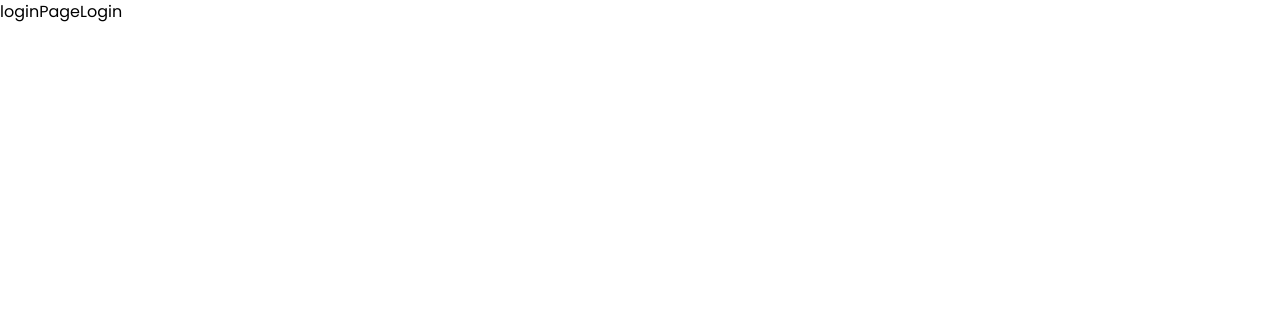
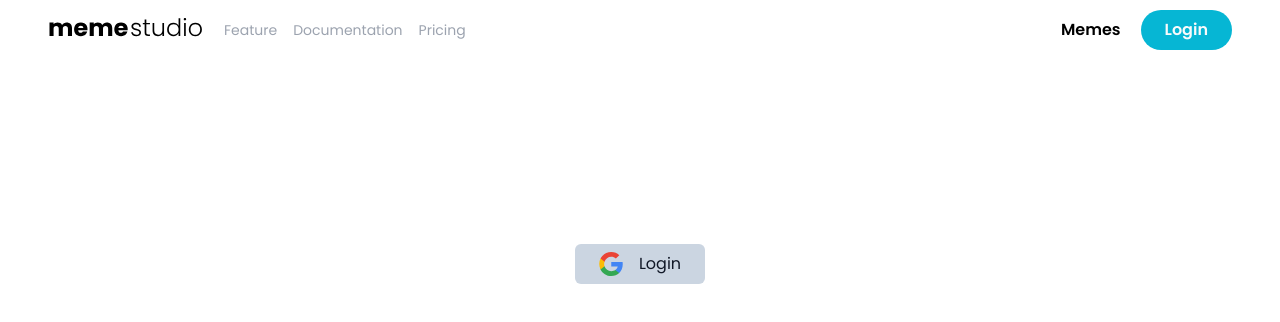
Before and after one commit to padhi190/meme-studio, a Next.js app: page /login in a window 1280 px wide. Shown: the top 322 px of the page. Built offline with nearby package versions, Linux system fonts and the light colour scheme; no server answers.

Commit message:
Add signin with google and signout functionality

```diff
--- /dev/null
+++ b/components/MemeGenerator.js
@@ -0,0 +1,7 @@
+function MemeGenerator() {
+  return (
+    <div>MemeGenerator</div>
+  )
+}
+
+export default MemeGenerator
--- a/components/Navbar.js
+++ b/components/Navbar.js
@@ -1,6 +1,7 @@
 import Link from 'next/link';
-import { useState } from 'react';
-import { db, auth } from "../firebase/config";
+import { useContext, useState } from 'react';
+import { UserContext } from '../lib/usercontext';
+import { useSignOut } from '../lib/useSignOut';
 
 function Navbar() {
   const [isMenuOpen, setIsMenuOpen] = useState(false);
@@ -8,6 +9,8 @@ function Navbar() {
     setIsMenuOpen((isMenuOpen) => !isMenuOpen);
   };
   const closeMenu = () => setIsMenuOpen(false);
+  const {user} = useContext(UserContext);
+  const {signOut, isPending, error } = useSignOut();
 
   return (
     <header className="">
@@ -36,14 +39,25 @@ function Navbar() {
           <Link href="/memes">
             <a className="font-semibold">Memes</a>
           </Link>
-          <Link href="/memes">
-            <a className="font-semibold">Login</a>
-          </Link>
-          <Link href="/memes">
-            <a className="font-semibold bg-cyan-500 hover:bg-cyan-400 text-gray-50 px-6 py-2 rounded-full">
-              Sign Up
-            </a>
-          </Link>
+          {!user ? (
+            <>
+              <Link href="/login">
+                <a className="font-semibold bg-cyan-500 hover:bg-cyan-400 text-gray-50 px-6 py-2 rounded-full">
+                 Login
+                </a>
+              </Link>
+            </>
+          ) : (
+            <>
+              <a
+                onClick={signOut}
+                className="font-semibold bg-cyan-500 hover:bg-cyan-400 text-gray-50 px-6 py-2 rounded-full cursor-pointer"
+              >
+                Signout
+                {isPending && 'Logging out..'}
+              </a>
+            </>
+          )}
         </nav>
 
         {/* Hamburger button */}
@@ -84,19 +98,24 @@ function Navbar() {
           </Link>
           <Link href="/memes">
             <a className="hover:text-cyan-500" onClick={closeMenu}>
-             Memes
+              Memes
             </a>
           </Link>
-          <Link href="/">
+          {!user ? (
+          <>
+          <Link href="/login">
             <a className="hover:text-cyan-500" onClick={closeMenu}>
               Login
             </a>
           </Link>
-          <Link href="/">
+          </>
+          ) : (
+            <Link href="/">
             <a className="hover:text-cyan-500" onClick={closeMenu}>
-              Sign up
+              Sign out
             </a>
           </Link>
+          )}
         </div>
       </div>
     </header>
--- /dev/null
+++ b/lib/useSignIn.js
@@ -0,0 +1,30 @@
+import { useRouter } from 'next/router';
+import { useContext, useState } from 'react';
+import { auth } from '../firebase/config';
+import { UserContext } from '../lib/usercontext';
+
+export function useSignIn() {
+  const [isPending, setIsPending] = useState(false);
+  const [error, setError] = useState(null);
+  const { dispatch } = useContext(UserContext);
+  const router = useRouter();
+
+  const signInGoogle = async () => {
+    setIsPending(true);
+    const googleProvider = new auth.GoogleAuthProvider();
+    try {
+      const result = await auth().signInWithPopup(googleProvider);
+      dispatch({
+        type: 'LOGIN',
+        payload: result.user,
+      });
+      setIsPending(false);
+      router.push('/memes');
+    } catch (err) {
+      setError(err.message);
+      setIsPending(false);
+    }
+  };
+
+  return { signInGoogle, isPending, error };
+}
--- /dev/null
+++ b/lib/useSignOut.js
@@ -0,0 +1,28 @@
+import { useRouter } from 'next/router';
+import { useContext, useState } from 'react';
+import { auth } from '../firebase/config';
+import { UserContext } from '../lib/usercontext';
+
+export function useSignOut() {
+  const [isPending, setIsPending] = useState(false);
+  const [error, setError] = useState(null);
+  const { dispatch } = useContext(UserContext);
+  const router = useRouter();
+
+  const signOut = async () => {
+    setIsPending(true);
+    try {
+      await auth().signOut();
+      dispatch({
+        type: 'LOGOUT',
+      });
+      setIsPending(false);
+      router.push('/');
+    } catch (err) {
+      setError(err.message);
+      setIsPending(false);
+    }
+  };
+
+  return { signOut, isPending, error };
+}
--- a/lib/usercontext.js
+++ b/lib/usercontext.js
@@ -1,3 +1,25 @@
-import { createContext } from "react";
+import { createContext, useReducer } from 'react';
 
-export const UserContext = createContext();
+const UserContext = createContext();
+
+function authReducer(state, action) {
+  switch (action.type) {
+    case 'LOGOUT':
+      return { ...state, user: null };
+    case 'LOGIN':
+      return { ...state, user: action.payload };
+    default:
+      return state;
+  }
+}
+
+function UserContextProvider({ children }) {
+  const [state, dispatch] = useReducer(authReducer, { user: null });
+  return (
+    <UserContext.Provider value={{ ...state, dispatch }}>
+      {children}
+    </UserContext.Provider>
+  );
+}
+
+export { UserContext, UserContextProvider, authReducer };
--- a/pages/_app.js
+++ b/pages/_app.js
@@ -1,7 +1,12 @@
 import '../styles/globals.css'
+import { UserContextProvider } from '../lib/usercontext'
 
 function MyApp({ Component, pageProps }) {
-  return (<Component {...pageProps} />)
+  return (
+    <UserContextProvider>
+      <Component {...pageProps} />
+    </UserContextProvider>
+  )
 }
 
 export default MyApp
--- a/pages/login.js
+++ b/pages/login.js
@@ -1,19 +1,22 @@
-import { auth } from '../firebase/config';
+import { useSignIn } from '../lib/useSignIn';
+import Layout from '../components/Layout';
 
 function loginPage() {
-  const googleProvider = new auth.GoogleAuthProvider();
-  const handleClick = () => {
-    auth()
-      .signInWithPopup(googleProvider)
-      .then((result) => {
-        console.log(result);
-      });
-  };
+  const { signInGoogle, isPending, error } = useSignIn();
   return (
-    <div>
-      loginPage
-      <button onClick={handleClick}>Login</button>
-    </div>
+    <Layout>
+      {isPending && 'Loading..'}
+      <div className="flex justify-center items-center h-96">
+        <button
+          className="bg-slate-300 px-6 py-2 rounded-md text-gray-900"
+          onClick={signInGoogle}
+              >
+          <img src='/google.svg' className='inline mr-4'/>
+          Login
+        </button>
+      </div>
+      {error && error}
+    </Layout>
   );
 }
 
```
Also changed, not shown: public/google.svg (added).
